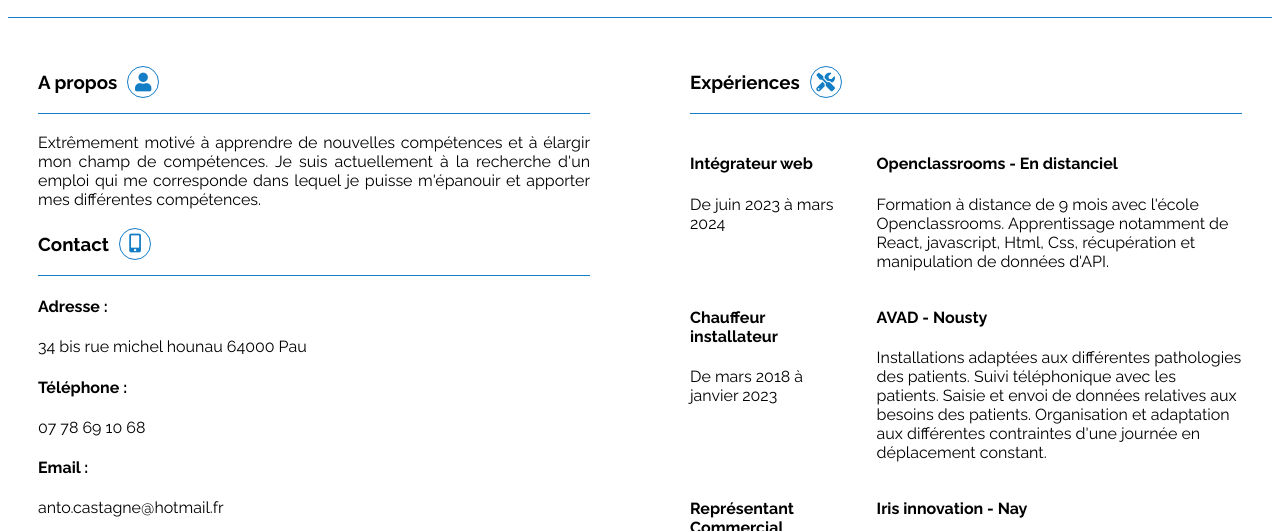
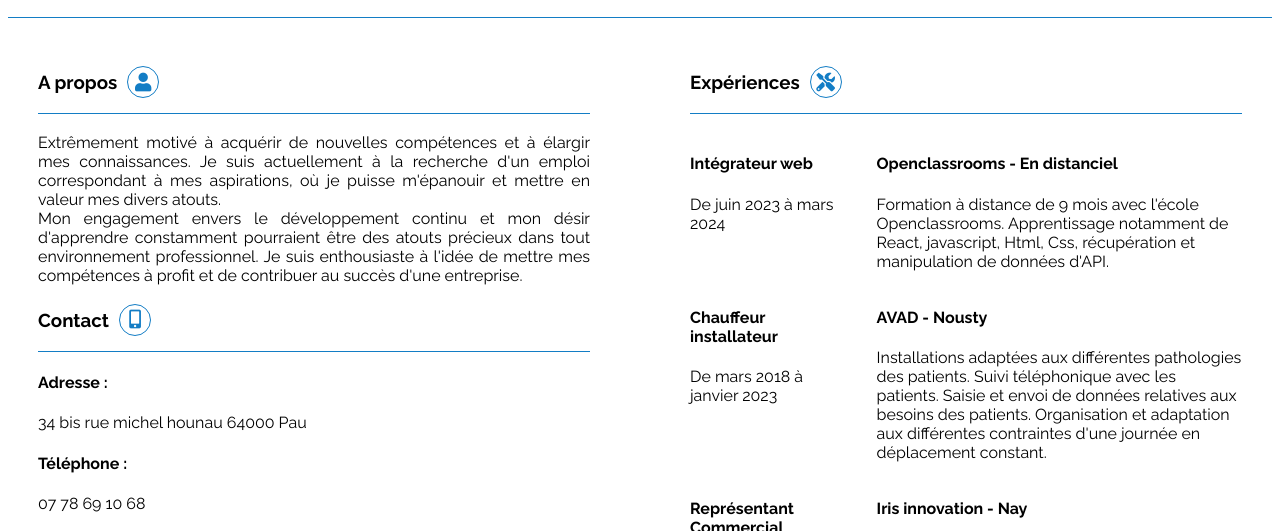
Before and after one commit to OCAntoni/cv, a plain HTML site: page index.html in a window 1280 px wide. Shown: the part 210-741 px from the top of the page. Drawn offline with Linux system fonts and the light colour scheme.

Commit message:
update text-about

```diff
--- a/index.html
+++ b/index.html
@@ -43,10 +43,11 @@
                     <i class="fas fa-user icons"></i>
                 </h3>
                 <p class="text-about">
-                    Extrêmement motivé à apprendre
+                    Extrêmement motivé à acquérir
                     de nouvelles compétences et à élargir
-                    mon champ de compétences. Je
-                    suis actuellement à la recherche d'un emploi qui me corresponde dans lequel je puisse m'épanouir et apporter mes différentes compétences.
+                    mes connaissances. Je
+                    suis actuellement à la recherche d'un emploi correspondant à mes aspirations, où je puisse m'épanouir et mettre en valeur mes divers atouts.
+                    <br>Mon engagement envers le développement continu et mon désir d'apprendre constamment pourraient être des atouts précieux dans tout environnement professionnel. Je suis enthousiaste à l'idée de mettre mes compétences à profit et de contribuer au succès d'une entreprise.
                 </p>
             </div>
             <div class="contact">
```
